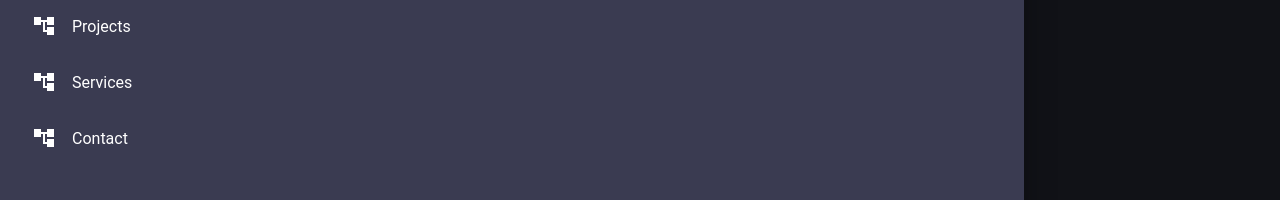
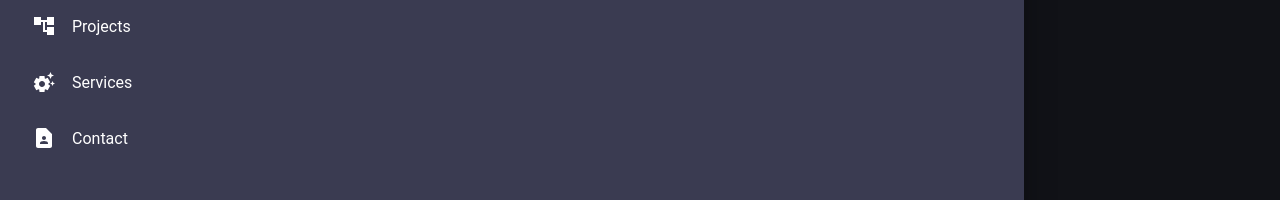
Before and after one commit to oscarhillz/CV, a React (Vite) app: page / in a window 1280 px wide. Both pictures are taken after a click on the element "Menu". Shown: the part 384-584 px from the top of the page. Built offline with nearby package versions, Linux system fonts and the light colour scheme.

Commit message:
bordes navbar

```diff
--- a/src/components/Navbar/Navbar.css
+++ b/src/components/Navbar/Navbar.css
@@ -45,7 +45,7 @@
     height: 100%;
     background-color: var(--main-bg-color-3);
     z-index: 1;
-    border-radius: 20px;
+    border-radius: 0 20px 20px 0;
 
     & .DrawerHeader{
         display: flex;
--- a/src/components/Navbar/Navbar.jsx
+++ b/src/components/Navbar/Navbar.jsx
@@ -5,6 +5,10 @@ import HouseIcon from '@mui/icons-material/House';
 import FaceIcon from '@mui/icons-material/Face';
 import AccountTreeIcon from '@mui/icons-material/AccountTree';
 import MenuIcon from '@mui/icons-material/Menu';
+import SettingsSuggestIcon from '@mui/icons-material/SettingsSuggest';
+import ContactPageIcon from '@mui/icons-material/ContactPage';
+
+
 import XIcon from '@mui/icons-material/X';
 import LinkedInIcon from '@mui/icons-material/LinkedIn';
 import InstagramIcon from '@mui/icons-material/Instagram';
@@ -22,7 +26,7 @@ export default function Navbar() {
   const DrawerIcons = [<XIcon />, <LinkedInIcon />, <InstagramIcon />, <GithubIcon />];
   const DrawerIconsLinks = ['https://twitter.com/oscarhillz' ,'https://www.linkedin.com/in/oscarhillz', 'https://www.instagram.com/oscarhillz/', 'https://www.github.com/oscarhillz/']
   const quickLinks = ['Home', 'About', 'Projects', 'Services', 'Contact'];
-  const quickLinksIcons = [<HouseIcon />, <FaceIcon />, <AccountTreeIcon />, <AccountTreeIcon />, <AccountTreeIcon />]
+  const quickLinksIcons = [<HouseIcon />, <FaceIcon />, <AccountTreeIcon />, <SettingsSuggestIcon />, <ContactPageIcon />]
 
   const [isDrawerOpen, setIsDrawerOpen] = useState(false)
 
```
